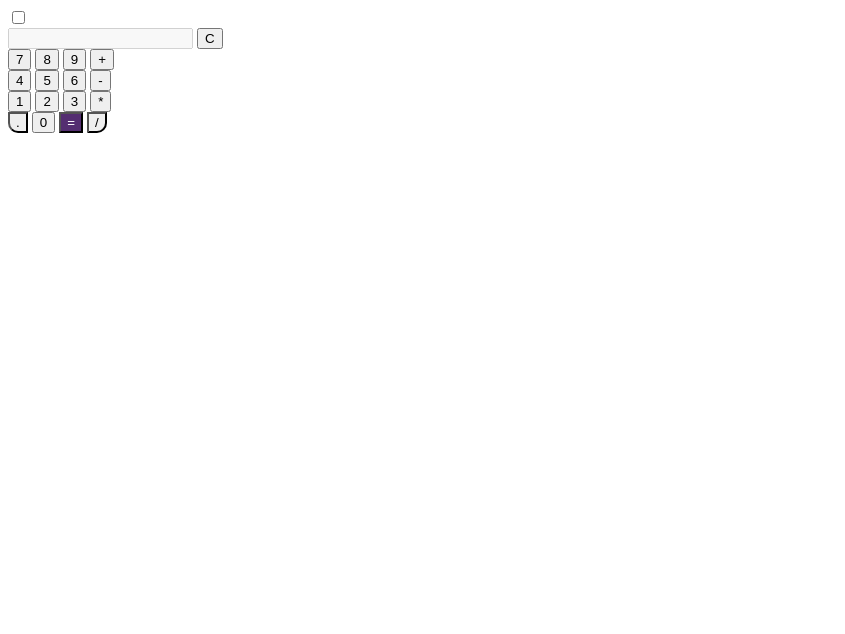
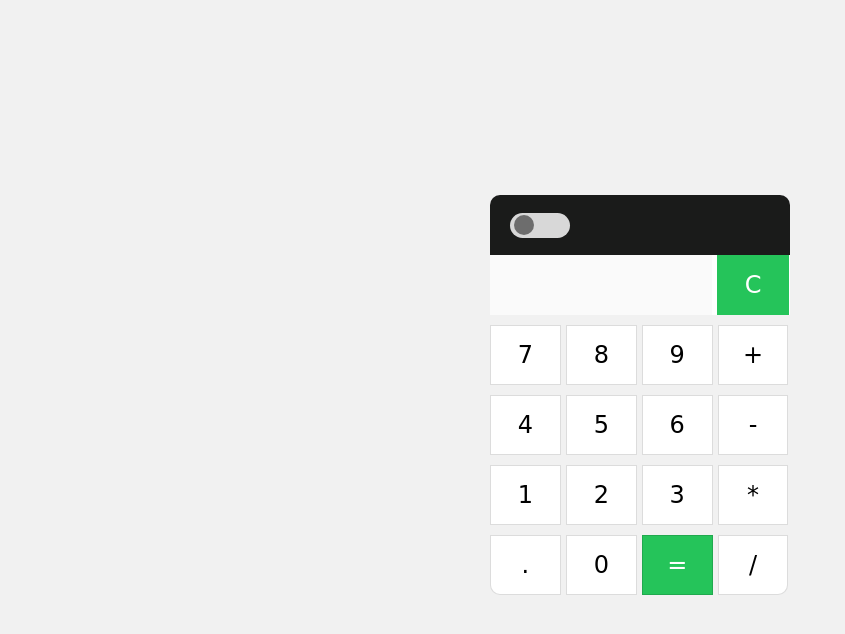
Before and after one commit to NeiltonSeguins/JSCalculator, a plain HTML site: page index.html in a window 1280 px wide. Shown: the whole page, without its empty margins (0-845 px from the left). Drawn offline with Linux system fonts and the light colour scheme.

Commit message:
Adiciona o CSS ao projeto modificando o arquivo style.css

```diff
--- a/index.html
+++ b/index.html
@@ -42,7 +42,7 @@
             <div class="row">
                 <input style="border-radius: 0 0 0 10px" type="button" value=".">
                 <input  type="button" value="0">
-                <input style="background: #542e71; color: white;" type="button" value="=">
+                <input style="background: #25c45a; color: white;" type="button" value="=">
                 <input style="border-radius: 0 0 10px 0" type="button" value="/">
             </div>
         </div>
--- a/style.css
+++ b/style.css
@@ -0,0 +1,126 @@
+@import url('https://fonts.googleapis.com/css2?famili=Zen+Dots&display=swap');
+
+* {
+    margin: 0;
+    padding: 0;
+    box-sizing: border-box;
+    font-family: 'Zen Dots', cursive;
+}
+
+html {
+    --bg: #f1f1f1;
+    --sec_bg: #fff;
+    --color: #000;
+    --hover_color: #e7e7e7;
+}
+
+body[data-theme="dark"] {
+    --bg: #0e0e0e;
+    --sec_bg: #222222;
+    --color: #fff;
+    --hover_color: #424242;
+}
+
+body {
+    background: var(--bg);
+}
+
+.main {
+    height: 100vh;
+    display: flex;
+    justify-content: center;
+    align-items: center;
+}
+
+.calculator{width: 300px;}
+
+.header {
+    width: 100%;
+    height: 60px;
+    background: #1a1b1a;
+    border-radius: 10px 10px 0 0;
+    display: flex;
+    align-items: center;
+}
+
+.switchBox {
+    margin-left: 20px;
+    width: 60px;
+    height: 25px;
+    background: #d8d8d8;
+    border-radius: 20px;
+    position: relative;
+}
+
+.switchBox input {
+    width: 100%;
+    height: 100%;
+    cursor: pointer;
+    position: absolute;
+    z-index: 100;
+    -webkit-appearance: none;
+}
+
+.switchBox .box {
+    position: absolute;
+    top: 10%;
+    left: 4px;
+    width: 20px;
+    height: 80%;
+    background: #6d6d6d;
+    border-radius: 20px;
+    transition: all .4s;
+}
+
+.switchBox input:checked ~ .box {
+    left: 60%;
+    background: #25c45a;
+}
+
+.input {
+    width: 100%;
+    height: 60px;
+    background: #fff;
+}
+
+input {
+    cursor: pointer;
+}
+
+.input #display {
+    width: 74%;
+    height: 60px;
+    border: none;
+    outline: none;
+    font-size: 1.5rem;
+    padding-left: 10px;
+}
+
+.cancle_btn {
+    width: 24%;
+    height: 60px;
+    border: none;
+    background: #25c45a;
+    font-size: 1.5rem;
+    color: white;
+}
+
+.row {
+    width: 100%;
+    margin:10px 0;
+}
+
+.row input {
+    width: 23.6%;
+    height: 60px;
+    background: var(--sec_bg);
+    color: var(--color);
+    border: 1px solid rgba(0, 0, 0, 0.137);
+    font-size: 1.5rem;
+}
+
+.active {animation: anim .4s;}
+
+@keyframes anim{0%, 100%{transform: scale(1);}
+50%{transform: scale(1.1); background: var(--hover_color);}
+}
```
